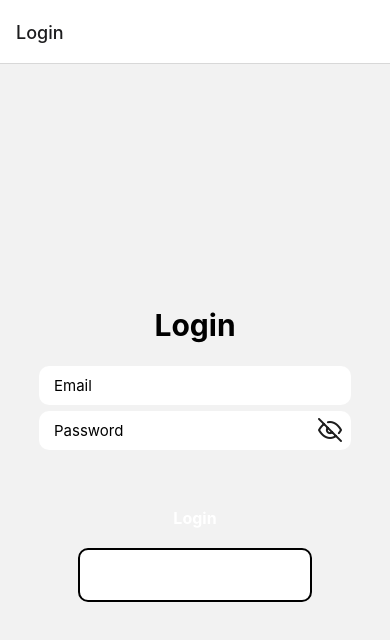
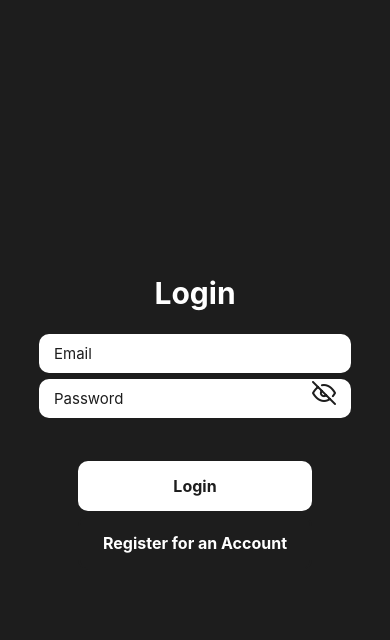
Before and after one commit to robhern135/spooky-szn, a React Native app: screen /SettingsScreen in a window 390 px wide. Shown: the top 640 px of the page. Built offline with nearby package versions, Linux system fonts and the light colour scheme; no server answers.

Commit message:
logout and delete

```diff
--- a/App.js
+++ b/App.js
@@ -9,18 +9,9 @@ import { Ionicons } from "@expo/vector-icons"
 import AuthStack from "./Stacks/AuthStack"
 import HomeStack from "./Stacks/HomeStack"
 import DiscoverStack from "./Stacks/DiscoverStack"
+import SettingsStack from "./Stacks/SettingsStack"
 
 import Colors from "./Constants/Colors"
-
-//**FIREBASE
-import { db, auth } from "./Firebase/firebase"
-
-import {
-  useFonts,
-  Roboto_300Light,
-  Roboto_500Medium,
-  Roboto_700Bold,
-} from "@expo-google-fonts/roboto"
 
 //navigation elements
 const Stack = createNativeStackNavigator()
@@ -41,6 +32,8 @@ export default function App() {
             if (route.name === "Main") {
               iconName = focused ? "home" : "home-outline"
             } else if (route.name === "Discover") {
+              iconName = focused ? "film" : "film-outline"
+            } else if (route.name === "Settings") {
               iconName = focused ? "settings" : "settings-outline"
             }
 
@@ -67,6 +60,14 @@ export default function App() {
             tabBarLabel: "Discover",
           }}
         />
+        <Tab.Screen
+          name="Settings"
+          component={SettingsStack}
+          options={{
+            headerShown: false,
+            tabBarLabel: "Settings",
+          }}
+        />
       </Tab.Navigator>
     )
   }
--- a/Screens/AuthStack/LoginScreen.js
+++ b/Screens/AuthStack/LoginScreen.js
@@ -2,17 +2,17 @@ import {
   StyleSheet,
   Text,
   View,
-  KeyboardAvoidingView,
   TextInput,
   TouchableOpacity,
 } from "react-native"
-import React, { useState, useEffect } from "react"
+import React, { useState, useEffect, useLayoutEffect } from "react"
 
 import { auth } from "../../Firebase/firebase"
 
 import Colors from "../../Constants/Colors"
 
 import { Feather } from "@expo/vector-icons"
+import { SafeAreaView } from "react-native-safe-area-context"
 
 const LoginScreen = ({ navigation }) => {
   const [email, setEmail] = useState("")
@@ -26,6 +26,19 @@ const LoginScreen = ({ navigation }) => {
       }
     })
     return unsubscribe
+  }, [])
+
+  useLayoutEffect(() => {
+    navigation.setOptions({
+      headerShown: false,
+      // headerStyle: {
+      //   backgroundColor: Colors.black,
+      // },
+      // headerTintColor: "#fff",
+      // headerTitleStyle: {
+      //   fontWeight: "bold",
+      // },
+    })
   }, [])
 
   const handleLogin = () => {
@@ -45,7 +58,7 @@ const LoginScreen = ({ navigation }) => {
   }
 
   return (
-    <KeyboardAvoidingView style={styles.container} behavior={"padding"}>
+    <SafeAreaView style={styles.container} behavior={"padding"}>
       <View style={styles.inputContainer}>
         <Text style={styles.header}>Login</Text>
         <TextInput
@@ -86,7 +99,7 @@ const LoginScreen = ({ navigation }) => {
           </Text>
         </TouchableOpacity>
       </View>
-    </KeyboardAvoidingView>
+    </SafeAreaView>
   )
 }
 
@@ -95,17 +108,19 @@ const styles = StyleSheet.create({
     justifyContent: "center",
     alignItems: "center",
     flex: 1,
+    backgroundColor: Colors.black,
   },
   header: {
     fontSize: 30,
     fontWeight: "bold",
-    color: Colors.primary,
+    color: "white",
     marginBottom: 20,
     textAlign: "center",
   },
   inputContainer: { width: "80%" },
-  eyeIcon: { position: "absolute", right: 9, top: 9 },
+  eyeIcon: { position: "absolute", right: 15, bottom: 15 },
   input: {
+    color: Colors.black,
     backgroundColor: "white",
     paddingHorizontal: 15,
     paddingVertical: 10,
@@ -121,25 +136,25 @@ const styles = StyleSheet.create({
     marginTop: 40,
   },
   button: {
-    backgroundColor: Colors.primary,
+    backgroundColor: "white",
     width: "100%",
     padding: 15,
     borderRadius: 10,
     alignItems: "center",
   },
   buttonOutline: {
-    backgroundColor: "white",
+    backgroundColor: Colors.black,
     marginTop: 5,
-    borderColor: Colors.primary,
+    borderColor: Colors.black,
     borderWidth: 2,
   },
   buttonText: {
-    color: "white",
+    color: Colors.black,
     fontWeight: "700",
     fontSize: 16,
   },
   buttonOutlineText: {
-    color: Colors.primary,
+    color: "white",
   },
 })
 
--- a/Screens/AuthStack/RegisterScreen.js
+++ b/Screens/AuthStack/RegisterScreen.js
@@ -2,11 +2,10 @@ import {
   StyleSheet,
   Text,
   View,
-  KeyboardAvoidingView,
   TextInput,
   TouchableOpacity,
 } from "react-native"
-import React, { useState, useEffect } from "react"
+import React, { useState, useEffect, useLayoutEffect } from "react"
 
 import { auth, db } from "../../Firebase/firebase"
 import { doc, setDoc } from "firebase/firestore"
@@ -16,6 +15,7 @@ import Colors from "../../Constants/Colors"
 import { Feather } from "@expo/vector-icons"
 
 import MoviesNewUser from "../../Data/Movies-newuser"
+import { SafeAreaView } from "react-native-safe-area-context"
 
 const RegisterScreen = ({ route, navigation }) => {
   const [name, setName] = useState("")
@@ -46,6 +46,19 @@ const RegisterScreen = ({ route, navigation }) => {
         console.log(err.message)
       })
   }
+
+  useLayoutEffect(() => {
+    navigation.setOptions({
+      headerShown: false,
+      // headerStyle: {
+      //   backgroundColor: Colors.black,
+      // },
+      // headerTintColor: "#fff",
+      // headerTitleStyle: {
+      //   fontWeight: "bold",
+      // },
+    })
+  }, [])
 
   const setUpBlankMovies = (userId) => {
     try {
@@ -81,8 +94,12 @@ const RegisterScreen = ({ route, navigation }) => {
     }
   }
 
+  const handleLoginScreen = () => {
+    navigation.goBack()
+  }
+
   return (
-    <KeyboardAvoidingView style={styles.container} behavior={"padding"}>
+    <SafeAreaView style={styles.container} behavior={"padding"}>
       <View style={styles.inputContainer}>
         <Text style={styles.header}>Register</Text>
         <TextInput
@@ -117,16 +134,19 @@ const RegisterScreen = ({ route, navigation }) => {
         </View>
       </View>
       <View style={styles.buttonContainer}>
+        <TouchableOpacity onPress={handleSignUp} style={[styles.button]}>
+          <Text style={[styles.buttonText]}>Register</Text>
+        </TouchableOpacity>
         <TouchableOpacity
-          onPress={handleSignUp}
+          onPress={handleLoginScreen}
           style={[styles.button, styles.buttonOutline]}
         >
           <Text style={[styles.buttonText, styles.buttonOutlineText]}>
-            Register
+            Register for an Account
           </Text>
         </TouchableOpacity>
       </View>
-    </KeyboardAvoidingView>
+    </SafeAreaView>
   )
 }
 
@@ -137,16 +157,17 @@ const styles = StyleSheet.create({
     justifyContent: "center",
     alignItems: "center",
     flex: 1,
+    backgroundColor: Colors.black,
   },
   header: {
     fontSize: 30,
     fontWeight: "bold",
-    color: Colors.primary,
+    color: "white",
     marginBottom: 20,
     textAlign: "center",
   },
   inputContainer: { width: "80%" },
-  eyeIcon: { position: "absolute", right: 9, top: 9 },
+  eyeIcon: { position: "absolute", right: 15, bottom: 15 },
   input: {
     backgroundColor: "white",
     paddingHorizontal: 15,
@@ -154,6 +175,7 @@ const styles = StyleSheet.create({
     fontSize: 15,
     borderRadius: 10,
     marginVertical: 3,
+    color: Colors.black,
   },
   buttonContainer: {
     width: "60%",
@@ -162,24 +184,24 @@ const styles = StyleSheet.create({
     marginTop: 40,
   },
   button: {
-    backgroundColor: Colors.primary,
+    backgroundColor: "white",
     width: "100%",
     padding: 15,
     borderRadius: 10,
     alignItems: "center",
   },
   buttonOutline: {
-    backgroundColor: "white",
+    backgroundColor: Colors.black,
     marginTop: 5,
-    borderColor: Colors.primary,
+    borderColor: Colors.black,
     borderWidth: 2,
   },
   buttonText: {
-    color: "white",
+    color: Colors.black,
     fontWeight: "700",
     fontSize: 16,
   },
   buttonOutlineText: {
-    color: Colors.primary,
+    color: "white",
   },
 })
--- /dev/null
+++ b/Screens/SettingsStack/SettingsScreen.js
@@ -0,0 +1,219 @@
+import {
+  StyleSheet,
+  Text,
+  View,
+  SafeAreaView,
+  FlatList,
+  StatusBar,
+  Dimensions,
+  ImageBackground,
+  TouchableOpacity,
+  Button,
+  ActivityIndicator,
+} from "react-native"
+import { useEffect, useLayoutEffect, useState, useCallback } from "react"
+
+import Colors from "../../Constants/Colors"
+
+import Images from "../../Constants/Images"
+
+import { auth, db } from "../../Firebase/firebase"
+
+import axios from "axios"
+
+const SettingsScreen = ({ navigation }) => {
+  const windowWidth = Dimensions.get("window").width
+  let user = auth.currentUser
+  const [userDetails, setUserDetails] = useState(null)
+
+  const getUserData = async () => {
+    const userRef = db.collection("users").doc(user.uid)
+    const myArray = []
+    const snapshot = await userRef.get()
+
+    if (snapshot) {
+      console.log("data exists!")
+
+      let data = snapshot.data()
+      myArray.push(data)
+      // console.log(doc.id, "=>", data)
+      setUserDetails(myArray)
+      // console.log(movies)
+
+      setTimeout(() => {
+        console.log(userDetails)
+      }, 3000)
+    } else {
+      console.log("data does not exist!")
+    }
+  }
+  useEffect(() => {
+    getUserData()
+  }, [])
+
+  useLayoutEffect(() => {
+    navigation.setOptions({
+      headerShown: true,
+      title: "Settings",
+      headerStyle: {
+        backgroundColor: Colors.black,
+      },
+      headerTintColor: "#fff",
+      headerTitleStyle: {
+        fontWeight: "bold",
+      },
+    })
+  }, [])
+
+  const handleDeleteAccount = () => {
+    const userRef = db.collection("users").doc(user.uid)
+
+    userRef
+      .delete()
+      .then(() => {
+        console.log("Document successfully deleted!")
+      })
+      .catch((error) => {
+        console.error("Error removing document: ", error)
+      })
+
+    user
+      .delete()
+      .then(() => {
+        navigation.replace("AuthStack", { screen: "Login" })
+        console.log("account deleted!")
+      })
+      .catch((error) => {
+        alert(error.message)
+      })
+  }
+  const handleLogOut = () => {
+    console.log("logging out")
+    auth
+      .signOut()
+      .then(function () {
+        navigation.replace("AuthStack", { screen: "Login" })
+        console.log("logged out")
+      })
+      .catch((err) => alert(err.message))
+  }
+
+  if (userDetails.length > 0) {
+    return (
+      <SafeAreaView style={styles.container}>
+        <Text style={[styles.header, { color: "white" }]}>Account Options</Text>
+        {userDetails ? (
+          <View style={{ marginBottom: 20 }}>
+            <Text style={[styles.detailText, { color: "white" }]}>
+              You are logged in as: {userDetails[0].name}
+            </Text>
+            <Text style={[styles.detailText, { color: "white" }]}>
+              Your registered email address is: {userDetails[0].email}
+            </Text>
+            <Text style={[styles.detailText, { color: "white" }]}>
+              {auth.currentUser.uid}
+            </Text>
+          </View>
+        ) : null}
+        <TouchableOpacity onPress={handleLogOut} style={styles.button}>
+          <Text style={styles.buttonText}>Log out</Text>
+        </TouchableOpacity>
+        <TouchableOpacity
+          onPress={handleDeleteAccount}
+          style={[styles.button, styles.buttonOutline]}
+        >
+          <Text style={[styles.buttonText, styles.buttonOutlineText]}>
+            Delete my Account
+          </Text>
+        </TouchableOpacity>
+        <View style={[styles.divider, { width: windowWidth - 80 }]}></View>
+        <Text style={styles.header}>Credits</Text>
+        <Text style={styles.detailText}>Ghost Image by Freepik</Text>
+        <Text style={styles.detailText}>
+          Logo created using Canva Logo Maker
+        </Text>
+        <Text style={styles.detailText}>
+          Film details provided by themoviedb.org
+        </Text>
+        <View style={[styles.divider, { width: windowWidth - 80 }]}></View>
+
+        <Text style={styles.header}>Information</Text>
+        <Text style={styles.detailText}>
+          App created by Rob Hern (findrob.co.uk).
+        </Text>
+        <Text style={styles.detailText}>
+          This app was made for no profit by a horror film lover.
+        </Text>
+        <Text style={styles.detailText}>
+          For any issues please contact rob directly on robertjhern@gmail.com
+          and I will get back to you asap!
+        </Text>
+      </SafeAreaView>
+    )
+  } else {
+    return (
+      <View
+        style={{
+          backgroundColor: Colors.black,
+          flex: 1,
+          alignItems: "center",
+          justifyContent: "center",
+        }}
+      >
+        <ActivityIndicator size="large" color="white" />
+        <Text style={{ color: "white", textAlign: "center", marginTop: 20 }}>
+          Getting account info...
+        </Text>
+      </View>
+    )
+  }
+}
+
+export default SettingsScreen
+
+const styles = StyleSheet.create({
+  container: {
+    paddingTop: 20,
+    paddingHorizontal: 20,
+    flex: 1,
+    backgroundColor: Colors.black,
+    alignItems: "center",
+    justifyContent: "flex-start",
+    gap: 10,
+  },
+  header: { fontWeight: "bold", color: "white", paddingBottom: 10 },
+  button: {
+    backgroundColor: "white",
+    width: "100%",
+    padding: 15,
+    borderRadius: 10,
+    alignItems: "center",
+  },
+  buttonOutline: {
+    backgroundColor: Colors.black,
+    marginTop: 5,
+    borderColor: "white",
+    borderWidth: 2,
+  },
+  buttonText: {
+    color: Colors.black,
+    fontWeight: "700",
+    fontSize: 16,
+  },
+  buttonOutlineText: {
+    color: "white",
+  },
+  divider: {
+    height: 1,
+    backgroundColor: "white",
+    paddingHorizontal: 20,
+    marginVertical: 20,
+  },
+  detailText: {
+    textAlign: "center",
+    color: "white",
+    lineHeight: 17,
+    marginBottom: 5,
+    paddingHorizontal: 30,
+  },
+})
--- /dev/null
+++ b/Stacks/SettingsStack.js
@@ -0,0 +1,19 @@
+import * as React from "react"
+import { View, Text } from "react-native"
+
+import { NavigationContainer } from "@react-navigation/native"
+import { createNativeStackNavigator } from "@react-navigation/native-stack"
+
+import SettingsScreen from "../Screens/SettingsStack/SettingsScreen"
+
+const Stack = createNativeStackNavigator()
+
+const DiscoverStack = () => {
+  return (
+    <Stack.Navigator>
+      <Stack.Screen name="SettingsScreen" component={SettingsScreen} />
+    </Stack.Navigator>
+  )
+}
+
+export default DiscoverStack
```
